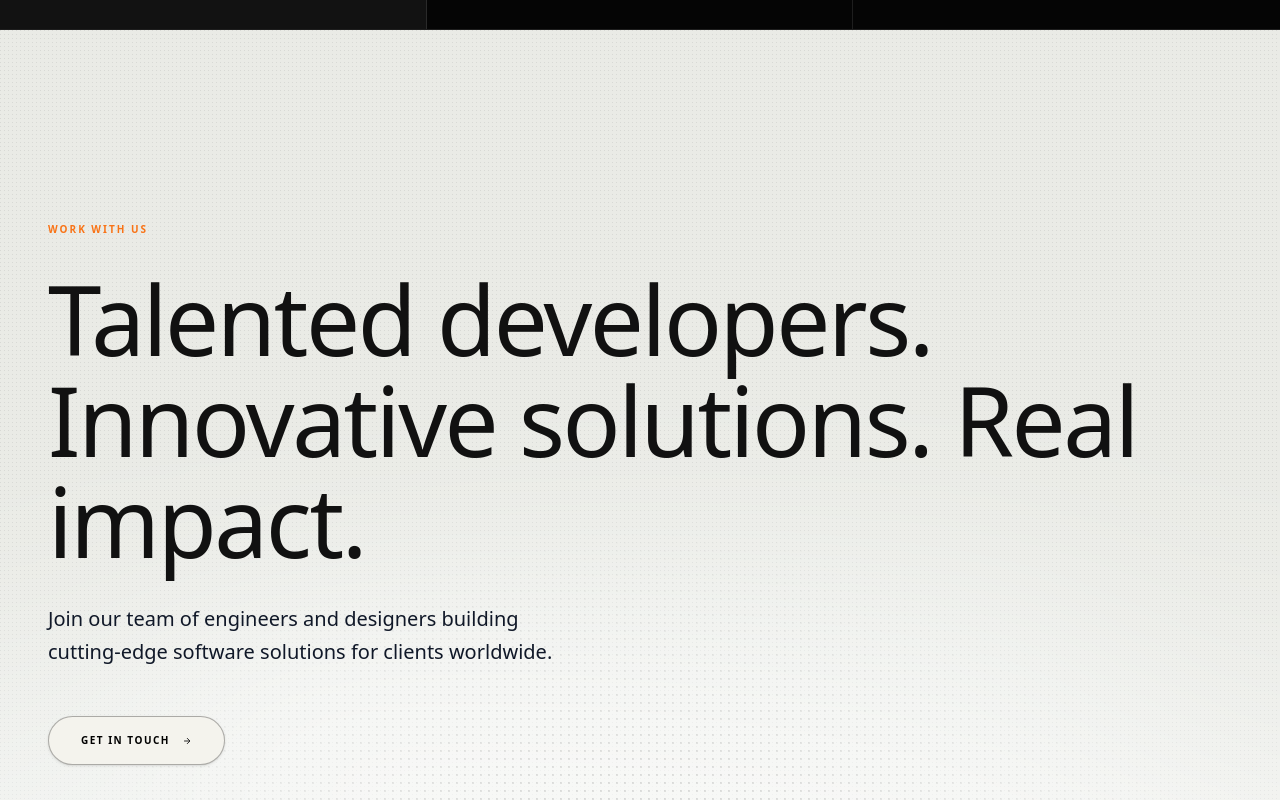
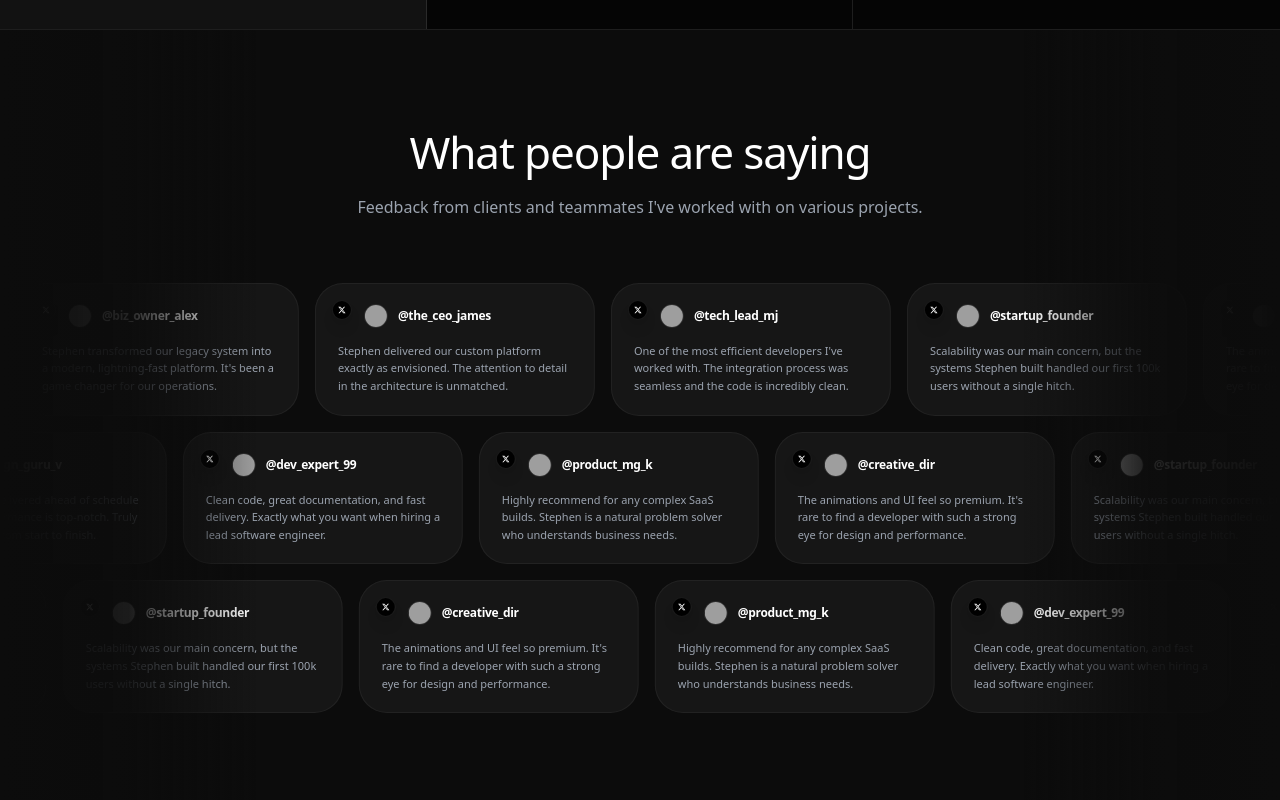
Before and after one commit to Adebayodamilola20/Portfolio16, a Next.js app: page / in a window 1280 px wide. Shown: the part 6960-7760 px from the top of the page. Built offline with nearby package versions, Linux system fonts and the light colour scheme.

Commit message:
Improve SEO metadata and social sharing

```diff
--- a/src/app/page.tsx
+++ b/src/app/page.tsx
@@ -6,6 +6,7 @@ import { TechStackMarquee } from "@/components/home/TechStackMarquee";
 import { WhyChooseUs } from "@/components/home/WhyChooseUs";
 import { EnterpriseReady } from "@/components/home/EnterpriseReady";
 import { TrackRecord } from "@/components/home/TrackRecord";
+import { CommunityMarquee } from "@/components/home/CommunityMarquee";
 import { WorkWithUs } from "@/components/home/WorkWithUs";
 import { CTASection } from "@/components/home/CTASection";
 import { motion } from "framer-motion";
@@ -40,6 +41,7 @@ export default function Home() {
       <FadeIn><WhyChooseUs /></FadeIn>
       <FadeIn><EnterpriseReady /></FadeIn>
       <FadeIn><TrackRecord /></FadeIn>
+      <FadeIn><CommunityMarquee /></FadeIn>
       <FadeIn><WorkWithUs /></FadeIn>
       <FadeIn><CTASection /></FadeIn>
     </div>
--- /dev/null
+++ b/src/components/home/CommunityMarquee.tsx
@@ -0,0 +1,137 @@
+'use client';
+import { motion } from 'framer-motion';
+import { useHasMounted } from '@/lib/hooks';
+
+const testimonials = [
+  {
+    handle: "@the_ceo_james",
+    message: "Stephen delivered our custom platform exactly as envisioned. The attention to detail in the architecture is unmatched.",
+    avatar: "https://api.dicebear.com/7.x/avataaars/svg?seed=James"
+  },
+  {
+    handle: "@tech_lead_mj",
+    message: "One of the most efficient developers I've worked with. The integration process was seamless and the code is incredibly clean.",
+    avatar: "https://api.dicebear.com/7.x/avataaars/svg?seed=MJ"
+  },
+  {
+    handle: "@startup_founder",
+    message: "Scalability was our main concern, but the systems Stephen built handled our first 100k users without a single hitch.",
+    avatar: "https://api.dicebear.com/7.x/avataaars/svg?seed=Sarah"
+  },
+  {
+    handle: "@creative_dir",
+    message: "The animations and UI feel so premium. It's rare to find a developer with such a strong eye for design and performance.",
+    avatar: "https://api.dicebear.com/7.x/avataaars/svg?seed=Creative"
+  },
+  {
+    handle: "@product_mg_k",
+    message: "Highly recommend for any complex SaaS builds. Stephen is a natural problem solver who understands business needs.",
+    avatar: "https://api.dicebear.com/7.x/avataaars/svg?seed=Kevin"
+  },
+  {
+    handle: "@dev_expert_99",
+    message: "Clean code, great documentation, and fast delivery. Exactly what you want when hiring a lead software engineer.",
+    avatar: "https://api.dicebear.com/7.x/avataaars/svg?seed=Dev"
+  },
+  {
+    handle: "@design_guru_v",
+    message: "The project was delivered ahead of schedule and the app performance is top-notch. Truly impressive work from start to finish.",
+    avatar: "https://api.dicebear.com/7.x/avataaars/svg?seed=Guru"
+  },
+  {
+    handle: "@biz_owner_alex",
+    message: "Stephen transformed our legacy system into a modern, lightning-fast platform. It's been a game changer for our operations.",
+    avatar: "https://api.dicebear.com/7.x/avataaars/svg?seed=Alex"
+  }
+];
+
+// Using deterministic orders for rows to avoid hydration mismatch while maintaining visual variety
+const row1 = [...testimonials];
+const row2 = [...testimonials].reverse();
+const row3 = [...testimonials].slice(3).concat(testimonials.slice(0, 3));
+
+function Card({ handle, message, avatar }: typeof testimonials[0]) {
+  return (
+    <div className="w-[240px] md:w-[280px] bg-[#161616] border border-white/5 p-5 rounded-[1.75rem] flex flex-col shrink-0 relative transition-all duration-300 hover:border-white/10 group">
+      <div className="absolute top-4 left-4 w-5 h-5 bg-black rounded-full flex items-center justify-center border border-white/10 z-10 shadow-lg">
+        <svg viewBox="0 0 24 24" aria-hidden="true" className="w-2 h-2 fill-white">
+          <path d="M18.244 2.25h3.308l-7.227 8.26 8.502 11.24H16.17l-5.214-6.817L4.99 21.75H1.68l7.73-8.835L1.254 2.25H8.08l4.713 6.231zm-1.161 17.52h1.833L7.084 4.126H5.117z"></path>
+        </svg>
+      </div>
+
+      <div className="flex items-center gap-2.5 mb-3.5 ml-7 relative z-10">
+        <div className="w-6 h-6 rounded-full overflow-hidden border border-white/10 shrink-0">
+          <img src={avatar} alt={handle} className="w-full h-full object-cover" />
+        </div>
+        <span className="text-white text-[12px] font-semibold tracking-tight">{handle}</span>
+      </div>
+
+      <p className="text-[#9ba3af] text-[11px] leading-[1.6] text-left whitespace-normal font-medium pl-0.5">
+        {message}
+      </p>
+    </div>
+  );
+}
+
+export function CommunityMarquee() {
+  const mounted = useHasMounted();
+  return (
+    <section className="py-24 bg-[#0C0C0C] overflow-hidden relative">
+      <div className="max-w-7xl mx-auto px-6 text-center mb-16 relative z-10">
+        <h2 className="text-3xl md:text-[2.75rem] font-medium text-white mb-4 tracking-tight">
+          What people are saying
+        </h2>
+        <p className="text-[#9ba3af] text-sm md:text-base">
+          Feedback from clients and teammates I've worked with on various projects.
+        </p>
+      </div>
+
+      <div className="flex flex-col gap-4 w-full relative z-10">
+        {/* Row 1: Left to Right, Slow */}
+        <div className="flex overflow-hidden">
+          <motion.div
+            initial={{ x: "-50%" }}
+            animate={mounted ? { x: "0%" } : { x: "-50%" }}
+            transition={mounted ? { duration: 160, repeat: Infinity, ease: "linear" } : { duration: 0 }}
+            className="flex gap-4 w-max"
+          >
+            {[...row1, ...row1, ...row1, ...row1, ...row1, ...row1].map((item, i) => (
+              <Card key={`r1-${i}`} {...item} />
+            ))}
+          </motion.div>
+        </div>
+
+        {/* Row 2: Right to Left, Slowest */}
+        <div className="flex overflow-hidden">
+          <motion.div
+            initial={{ x: "0%" }}
+            animate={mounted ? { x: "-50%" } : { x: "0%" }}
+            transition={mounted ? { duration: 120, repeat: Infinity, ease: "linear" } : { duration: 0 }}
+            className="flex gap-4 w-max"
+          >
+            {[...row2, ...row2, ...row2, ...row2, ...row2, ...row2].map((item, i) => (
+              <Card key={`r2-${i}`} {...item} />
+            ))}
+          </motion.div>
+        </div>
+
+        {/* Row 3: Left to Right, Faster but still slow */}
+        <div className="flex overflow-hidden">
+          <motion.div
+            initial={{ x: "-50%" }}
+            animate={mounted ? { x: "0%" } : { x: "-50%" }}
+            transition={mounted ? { duration: 140, repeat: Infinity, ease: "linear" } : { duration: 0 }}
+            className="flex gap-4 w-max"
+          >
+            {[...row3, ...row3, ...row3, ...row3, ...row3, ...row3].map((item, i) => (
+              <Card key={`r3-${i}`} {...item} />
+            ))}
+          </motion.div>
+        </div>
+      </div>
+
+      <div className="absolute inset-y-0 left-0 w-32 md:w-64 bg-gradient-to-r from-[#0C0C0C] via-[#0C0C0C]/90 to-transparent z-20 pointer-events-none" />
+      <div className="absolute inset-y-0 right-0 w-32 md:w-64 bg-gradient-to-l from-[#0C0C0C] via-[#0C0C0C]/90 to-transparent z-20 pointer-events-none" />
+    </section>
+  );
+}
--- /dev/null
+++ b/src/components/home/Testimonials.tsx
@@ -0,0 +1,45 @@
+'use client';
+import { motion } from 'framer-motion';
+
+const testimonials = [
+  { quote: "The technical precision delivered transformed our vision into a production-ready platform faster than we thought possible.", author: "Enterprise Client", role: "Strategic Partner" },
+  { quote: "A track record of building performant, scalable software that consistently exceeds enterprise standards.", author: "Executive Leadership", role: "Global Enterprise" },
+];
+
+export function Testimonials() {
+  return (
+    <section className="py-40 px-6 bg-[#050505] overflow-hidden">
+      <div className="max-w-7xl mx-auto">
+        <motion.div
+          initial={{ opacity: 0, y: 30 }}
+          whileInView={{ opacity: 1, y: 0 }}
+          viewport={{ once: true, amount: 0.2 }}
+          transition={{ duration: 0.8 }}
+          className="flex flex-col mb-24 text-left"
+        >
+          <span className="text-gray-600 font-mono text-[10px] tracking-[0.4em] uppercase mb-4 block font-bold">Feedback</span>
+          <h2 className="text-4xl md:text-7xl font-bold text-white tracking-tighter leading-[0.9]">Trusted by the <br /> <span className="text-gray-500 italic">next generation</span> of innovators.</h2>
+        </motion.div>
+        <div className="grid grid-cols-1 md:grid-cols-2 gap-8">
+          {testimonials.map((t, i) => (
+            <motion.div
+              key={i}
+              initial={{ opacity: 0, y: 30 }}
+              whileInView={{ opacity: 1, y: 0 }}
+              viewport={{ once: true, amount: 0.2 }}
+              transition={{ duration: 0.8, delay: i * 0.2 }}
+              className="p-16 border border-white/5 rounded-[3rem] bg-white/[0.02] backdrop-blur-sm relative group hover:border-white/10 transition-colors duration-500"
+            >
+              <div className="text-gray-800 mb-12 text-7xl font-serif italic">&quot;</div>
+              <p className="text-gray-400 text-2xl md:text-3xl font-bold tracking-tight mb-12 italic">&ldquo;{t.quote}&rdquo;</p>
+              <div className="flex flex-col border-t border-white/5 pt-10">
+                <span className="text-white font-bold tracking-tight text-xl">{t.author}</span>
+                <span className="text-gray-600 text-[10px] font-bold uppercase tracking-[0.3em] font-mono mt-2">{t.role}</span>
+              </div>
+            </motion.div>
+          ))}
+        </div>
+      </div>
+    </section>
+  );
+}
```
